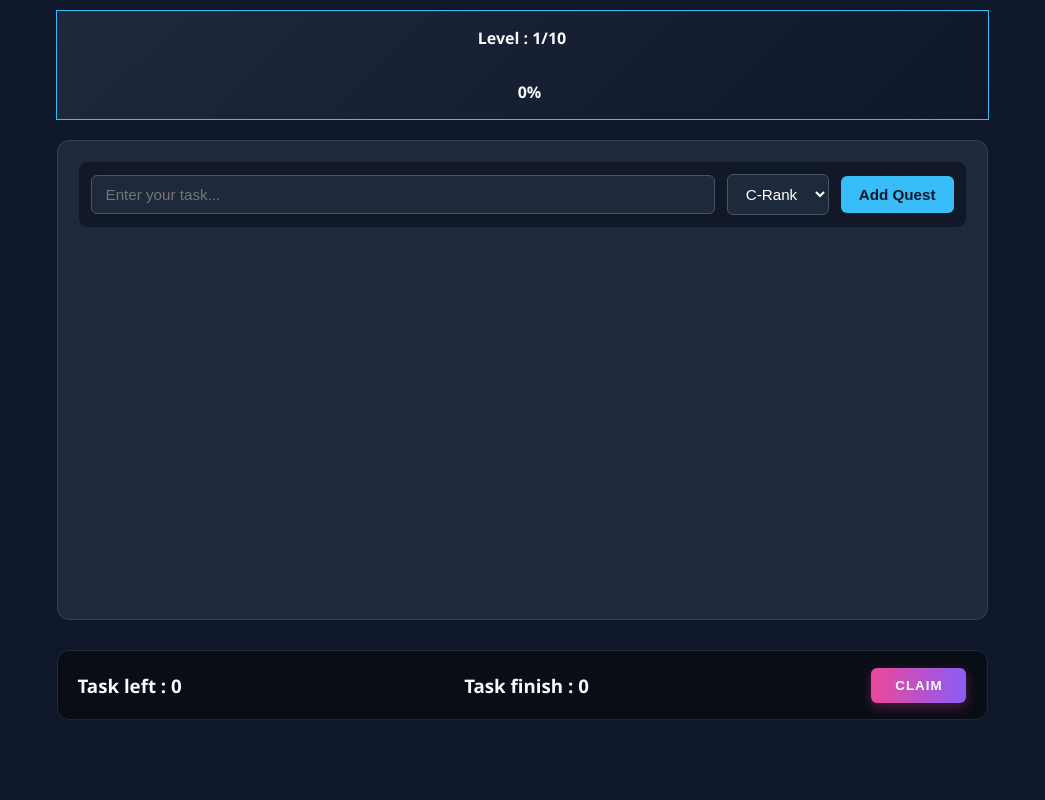
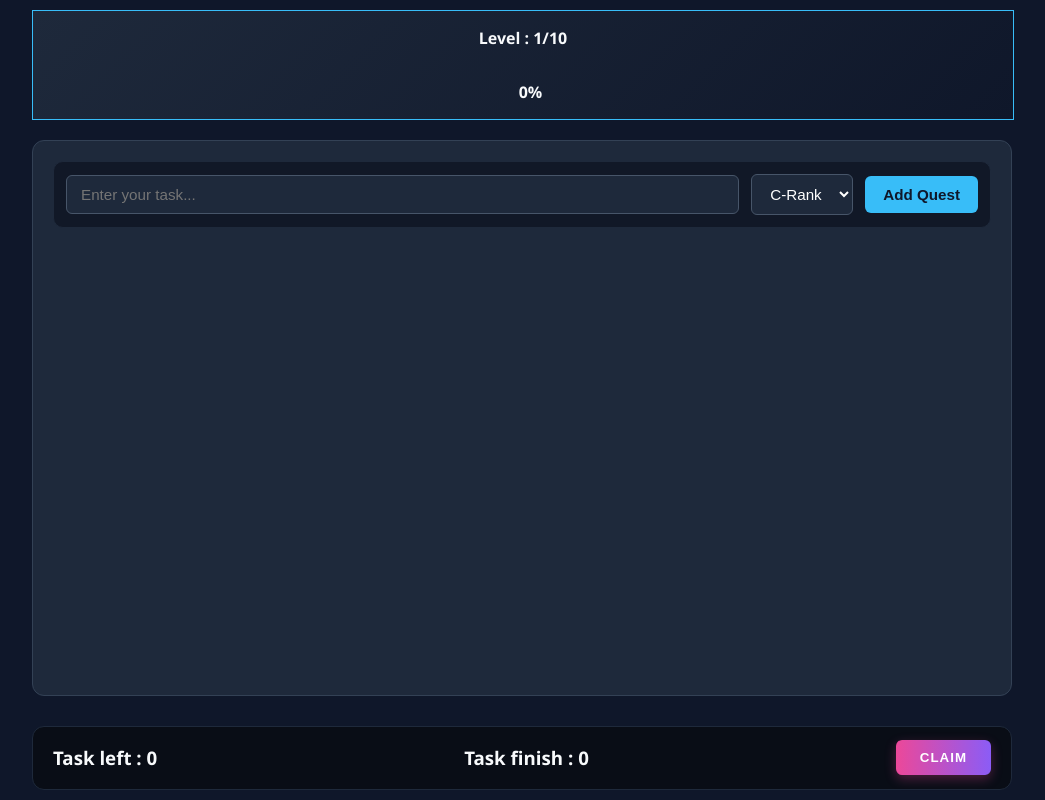
Before and after one commit to Pritish-ux98/DashBoard-project, a React (Vite) app: page / in a window 1280 px wide. Shown: the whole page, without its empty margins (118-1163 px from the left). Built offline with nearby package versions, Linux system fonts and the light colour scheme.

Commit message:
UI fixed for android !!

```diff
--- a/src/App.css
+++ b/src/App.css
@@ -14,7 +14,9 @@
   font-weight: bolder;
   background: linear-gradient(135deg, #1e293b, #0f172a);
   border: 1px solid #38bdf8;
-  width:95%;
+  width:100%;
+  max-width: 100%;
+  height: auto;
 }
 .bar-row{
   display: flex;
@@ -40,8 +42,9 @@
   border-radius: 12px;
   padding: 20px;
   box-sizing: border-box;
-  width: 95%;
-  height: 480px;
+  width: 100%;
+  max-width: 100%;
+  height: 760px;
   display: flex;
   flex-direction: column;
 }
@@ -52,8 +55,9 @@
   border-radius: 12px;
   padding: 0 20px; /* Replaces naked height with clean inside padding */
   box-sizing: border-box;
-  width: 95%;
-  height:70px;
+  width: 100%;
+  max-width: 100%;
+  height:auto;
   display: flex;
   align-items: center; /* Center-aligns the counters vertically */
   justify-content: space-between;
```
